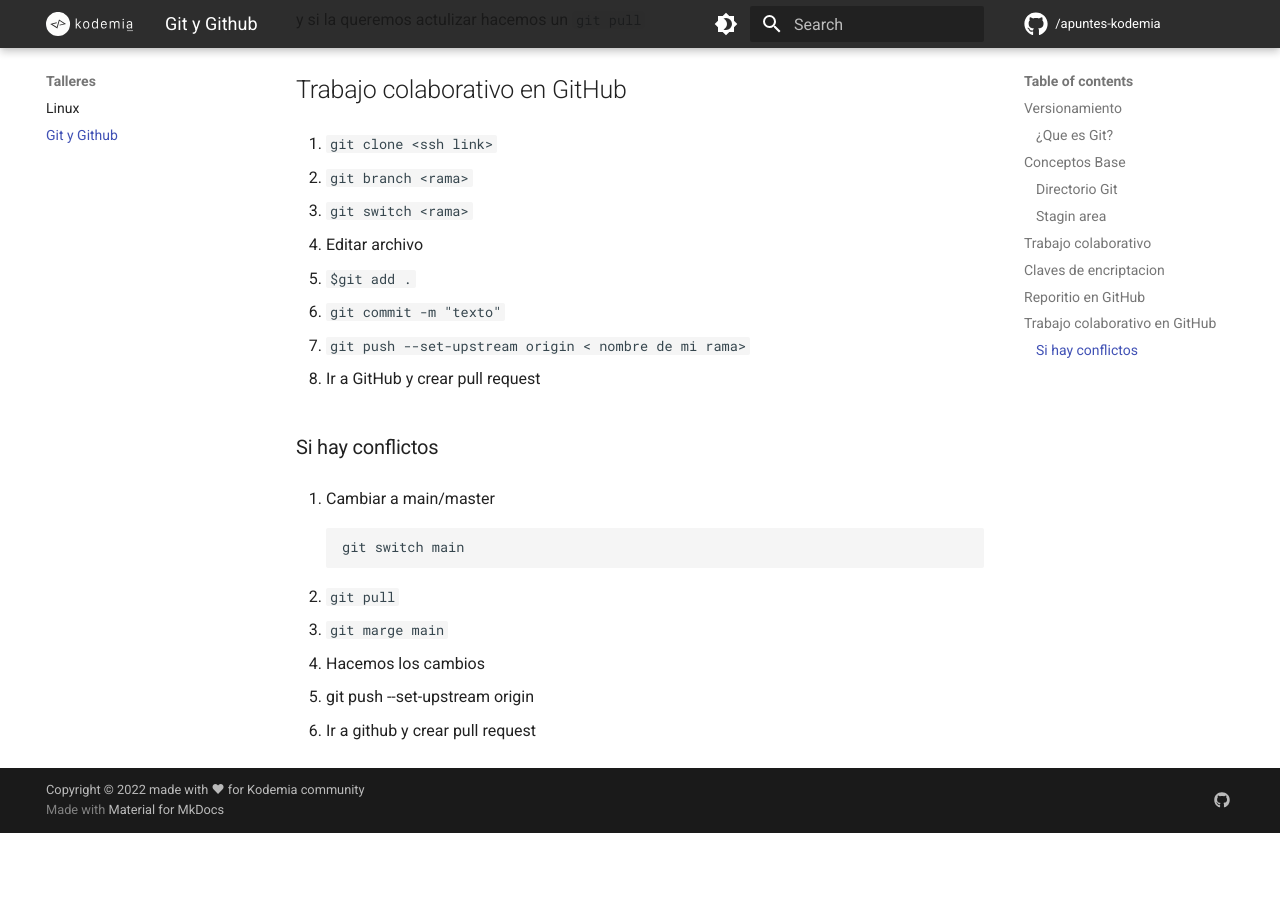
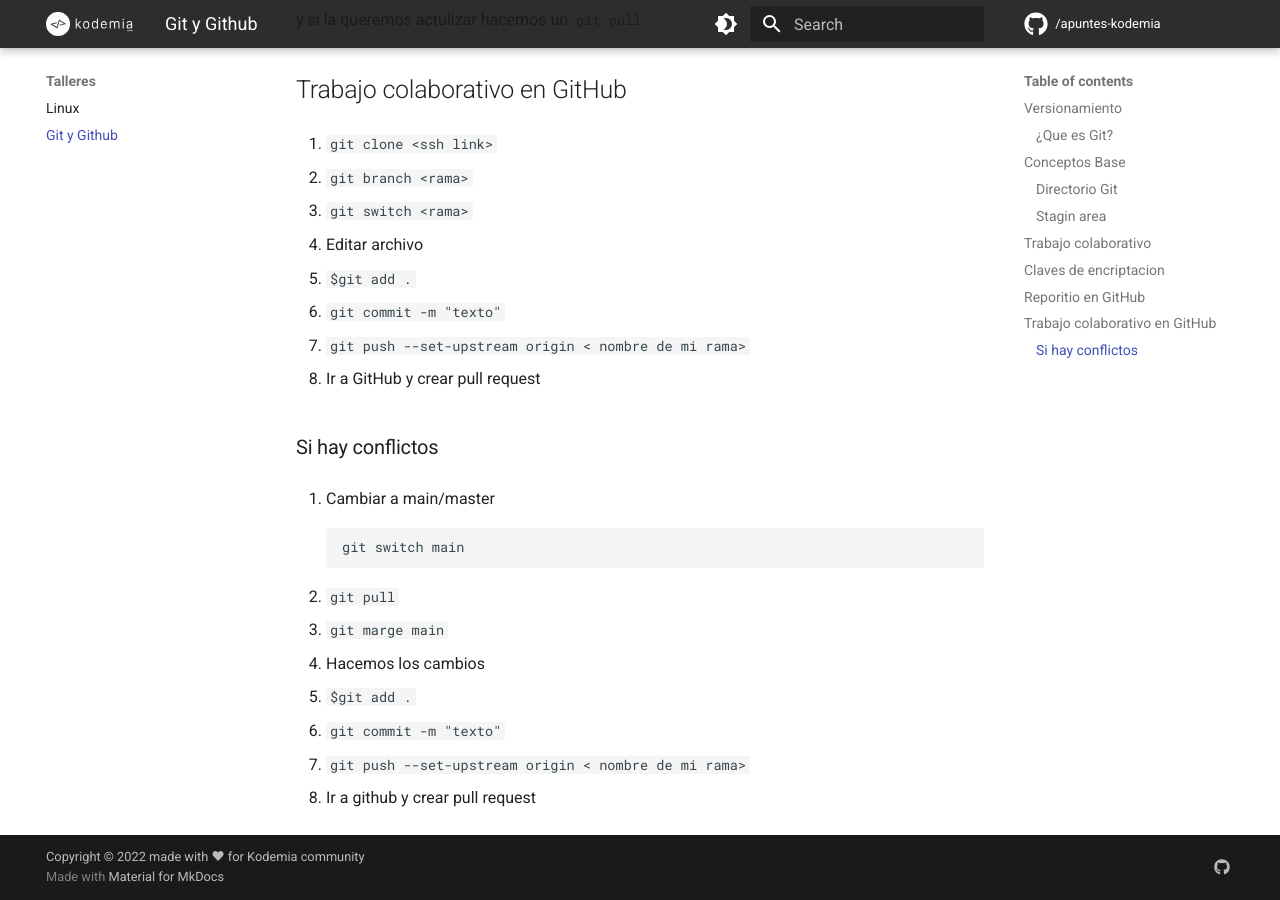
Before and after one commit to sergio-gonzalez-sainz/apuntes-kodemia, an MkDocs documentation site: the page built from docs/git.md, in a window 1280 px wide and 900 px high, scrolled down 3177 px. Built offline with MkDocs 1.6.1 and Material for MkDocs 9.7.7, drawn with Linux system fonts in a browser that asks for light colours; comment, search, counter and statistics services are not loaded; before the commit the page ends 4010 px from its top, so only the background shows below that.

Commit message:
Se agregan unos pasos en git

```diff
--- a/docs/git.md
+++ b/docs/git.md
@@ -146,5 +146,7 @@
 2. ``git pull``
 3. ``git marge main``
 4. Hacemos los cambios
-5. git push --set-upstream origin <nombre de rama>
+5. ``$git add .``
+6. ``git commit -m "texto"``
+7. ``git push --set-upstream origin < nombre de mi rama>``
 6. Ir a github y crear pull request
```
Also changed, not shown: site/linux/index.html, site/search/search_index.json, site/sitemap.xml, site/stylesheets/extra.css, 1 other file.
